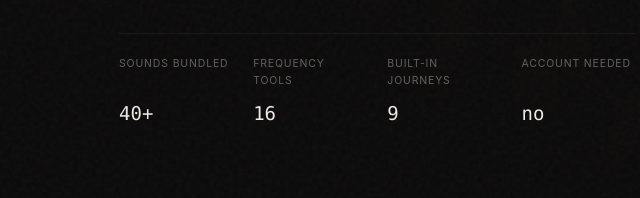
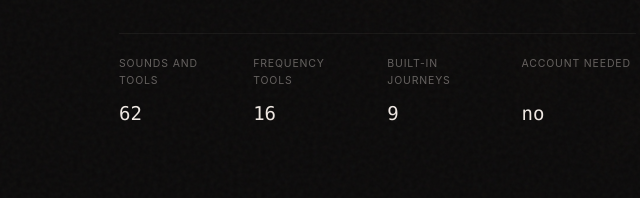
Before and after one commit to leopardcodeai/3d-sound-journey-builder, a website built with Vite: page index.html in a window 1280 px wide. Shown: the part 460-658 px from the top of the page, 5-645 px from the left. Built offline with nearby package versions, Linux system fonts and the light colour scheme.

Commit message:
docs: Bibliotheksgroesse exakt statt "40+"
Die Landingpage nannte "Sounds bundled 40+", die README "about forty entries".
Die Bibliothek hat 62 Eintraege: 26 Aufnahmen, 17 gerenderte Instrumente,
19 Generatoren. Frequenzwerkzeuge (16) und Reisen (9) stimmten bereits.

Co-Authored-By: Claude Opus 5 <noreply@anthropic.com>

```diff
--- a/index.html
+++ b/index.html
@@ -48,7 +48,7 @@
             <a class="btn btn-ghost btn-lg" href="#field">See how it works</a>
           </div>
           <dl class="hero-stats">
-            <div><dt>Sounds bundled</dt><dd class="mono">40+</dd></div>
+            <div><dt>Sounds and tools</dt><dd class="mono">62</dd></div>
             <div><dt>Frequency tools</dt><dd class="mono">16</dd></div>
             <div><dt>Built-in journeys</dt><dd class="mono">9</dd></div>
             <div><dt>Account needed</dt><dd class="mono">no</dd></div>
```
Also changed, not shown: README.md, 1 other file.
